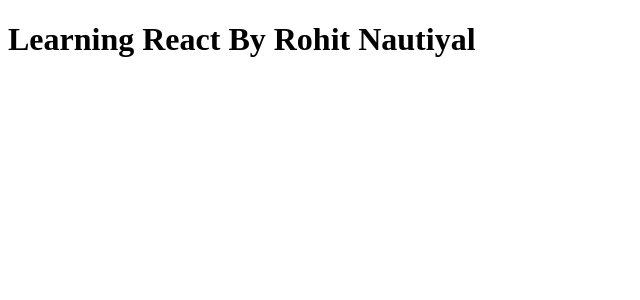
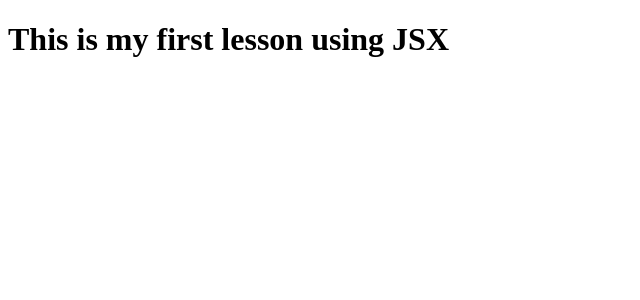
Before and after one commit to Nauti-Rohit/demo-React, a React (Vite) app: page / in a window 1280 px wide. Shown: the top 300 px of the page, without its empty margins (0-640 px from the left). Built offline with nearby package versions, Linux system fonts and the light colour scheme.

Commit message:
Understand Jsx and Babel

```diff
--- a/App.js
+++ b/App.js
@@ -11,5 +11,7 @@
   ),
 );
 
+const jsxHeading = <h1> This is my first lesson using JSX </h1>;
+
 const root = ReactDOM.createRoot(document.getElementById("parent"));
-root.render(parent); // ✅ correct
+root.render(jsxHeading); // ✅ correct
--- a/index.html
+++ b/index.html
@@ -13,7 +13,9 @@
     ></script>
   </head>
   <body>
-    <div id="parent"></div>
+    <div id="parent">
+      <h1>Not Rendered</h1>
+    </div>
 
     <script type="module" src="./App.js"></script>
   </body>
```
